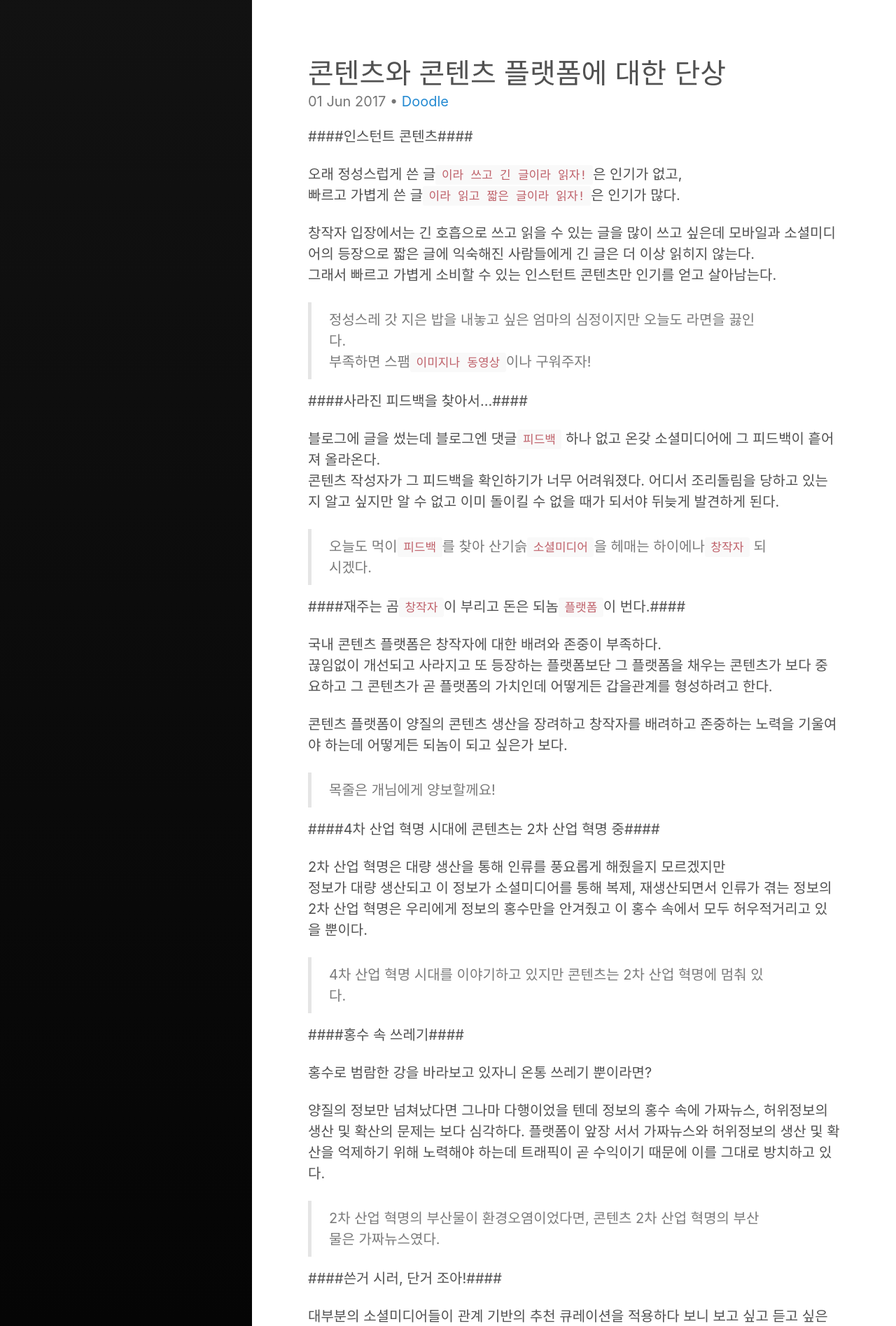
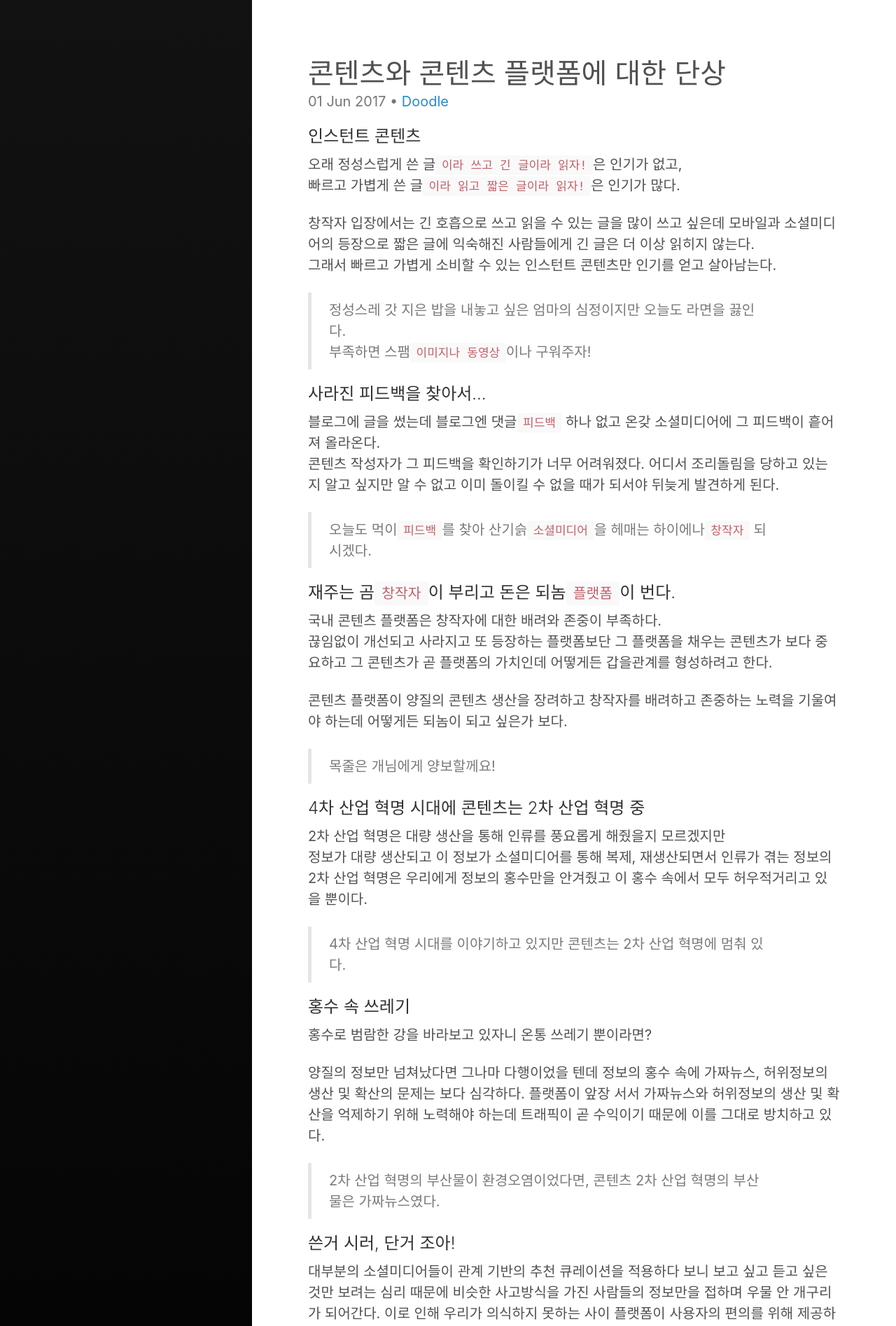
Before and after one commit to germweapon/germweapon.github.io, a Jekyll site: the page built from _posts/2017-06-01-콘텐츠와-콘텐츠-플랫폼에-대한-단상.md, in a window 1280 px wide. Shown: the top 1895 px of the page at 70% size. Built offline with Jekyll 4.4.1, drawn with Linux system fonts in a browser that asks for light colours.

Commit message:
some fix

```diff
--- a/_posts/2017-06-01-콘텐츠와-콘텐츠-플랫폼에-대한-단상.md
+++ b/_posts/2017-06-01-콘텐츠와-콘텐츠-플랫폼에-대한-단상.md
@@ -13,7 +13,7 @@ tags:
 last_modified_at: 2017-11-04T12:00:00-05:00
 ---
 
-####인스턴트 콘텐츠####
+#### 인스턴트 콘텐츠
 
 오래 정성스럽게 쓴 글`이라 쓰고 긴 글이라 읽자!`은 인기가 없고,<br/>
 빠르고 가볍게 쓴 글`이라 읽고 짧은 글이라 읽자!`은 인기가 많다.
@@ -24,14 +24,14 @@ last_modified_at: 2017-11-04T12:00:00-05:00
 >정성스레 갓 지은 밥을 내놓고 싶은 엄마의 심정이지만 오늘도 라면을 끓인다.<br/>
 부족하면 스팸`이미지나 동영상`이나 구워주자!
 
-####사라진 피드백을 찾아서...####
+#### 사라진 피드백을 찾아서...
 
 블로그에 글을 썼는데 블로그엔 댓글`피드백` 하나 없고 온갖 소셜미디어에 그 피드백이 흩어져 올라온다.<br/>
 콘텐츠 작성자가 그 피드백을 확인하기가 너무 어려워졌다. 어디서 조리돌림을 당하고 있는지 알고 싶지만 알 수 없고 이미 돌이킬 수 없을 때가 되서야 뒤늦게 발견하게 된다.
 
 >오늘도 먹이`피드백`를 찾아 산기슭`소셜미디어`을 헤매는 하이에나`창작자` 되시겠다.
 
-####재주는 곰`창작자`이 부리고 돈은 되놈`플랫폼`이 번다.####
+#### 재주는 곰`창작자`이 부리고 돈은 되놈`플랫폼`이 번다.
 
 국내 콘텐츠 플랫폼은 창작자에 대한 배려와 존중이 부족하다.<br/>
 끊임없이 개선되고 사라지고 또 등장하는 플랫폼보단 그 플랫폼을 채우는 콘텐츠가 보다 중요하고 그 콘텐츠가 곧 플랫폼의 가치인데 어떻게든 갑을관계를 형성하려고 한다.
@@ -40,14 +40,14 @@ last_modified_at: 2017-11-04T12:00:00-05:00
 
 >목줄은 개님에게 양보할께요!
 
-####4차 산업 혁명 시대에 콘텐츠는 2차 산업 혁명 중####
+#### 4차 산업 혁명 시대에 콘텐츠는 2차 산업 혁명 중
 
 2차 산업 혁명은 대량 생산을 통해 인류를 풍요롭게 해줬을지 모르겠지만<br/>
 정보가 대량 생산되고 이 정보가 소셜미디어를 통해 복제, 재생산되면서 인류가 겪는 정보의 2차 산업 혁명은 우리에게 정보의 홍수만을 안겨줬고 이 홍수 속에서 모두 허우적거리고 있을 뿐이다.
 
 >4차 산업 혁명 시대를 이야기하고 있지만 콘텐츠는 2차 산업 혁명에 멈춰 있다.
 
-####홍수 속 쓰레기####
+#### 홍수 속 쓰레기
 
 홍수로 범람한 강을 바라보고 있자니 온통 쓰레기 뿐이라면?
 
@@ -56,7 +56,7 @@ last_modified_at: 2017-11-04T12:00:00-05:00
 
 >2차 산업 혁명의 부산물이 환경오염이었다면, 콘텐츠 2차 산업 혁명의 부산물은 가짜뉴스였다.
 
-####쓴거 시러, 단거 조아!####
+#### 쓴거 시러, 단거 조아!
 
 대부분의 소셜미디어들이 관계 기반의 추천 큐레이션을 적용하다 보니 보고 싶고 듣고 싶은 것만 보려는 심리 때문에 비슷한 사고방식을 가진 사람들의 정보만을 접하며 우물 안 개구리가 되어간다.
 이로 인해 우리가 의식하지 못하는 사이 플랫폼이 사용자의 편의를 위해 제공하는 개인화 기능으로 인해 다양성을 잃고 가치 편향적인 사람들이 되면서 사회적 갈등이 심해지는 '필터버블' 문제를 겪게 된다.
```
